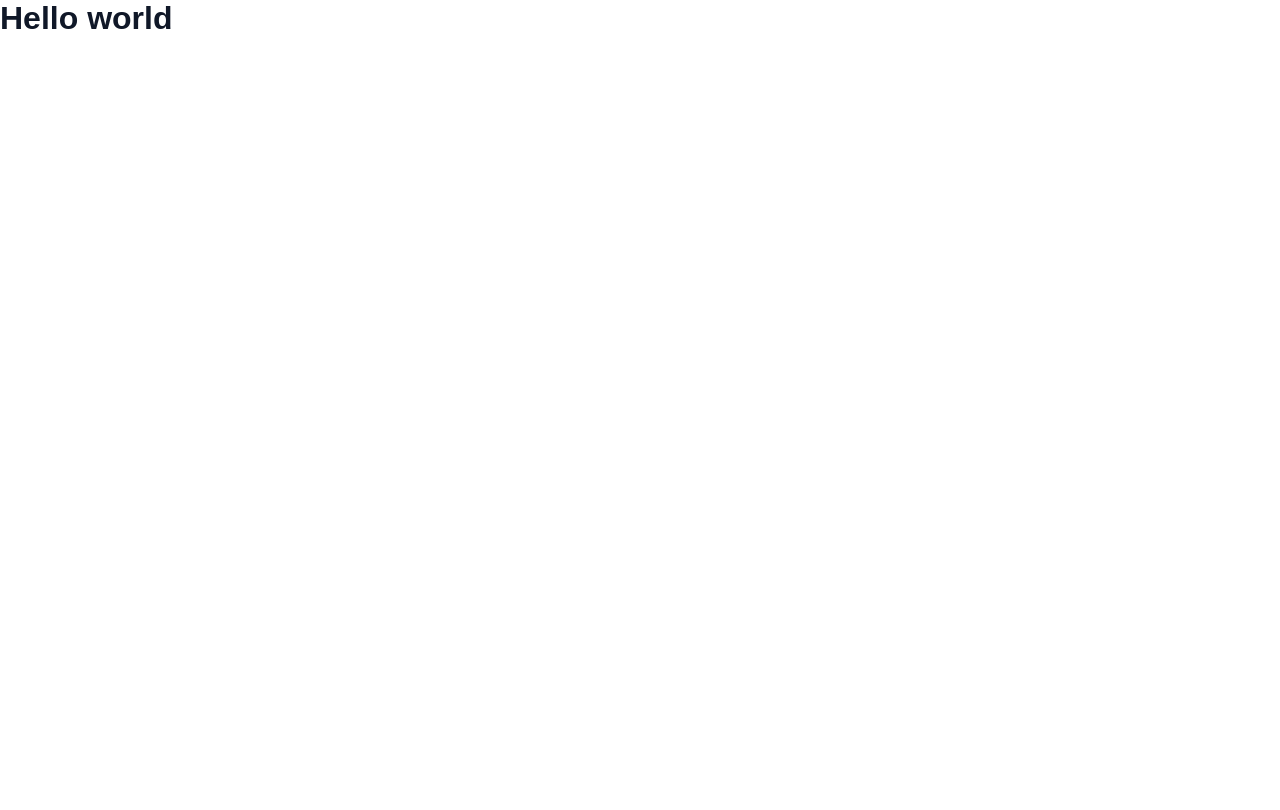
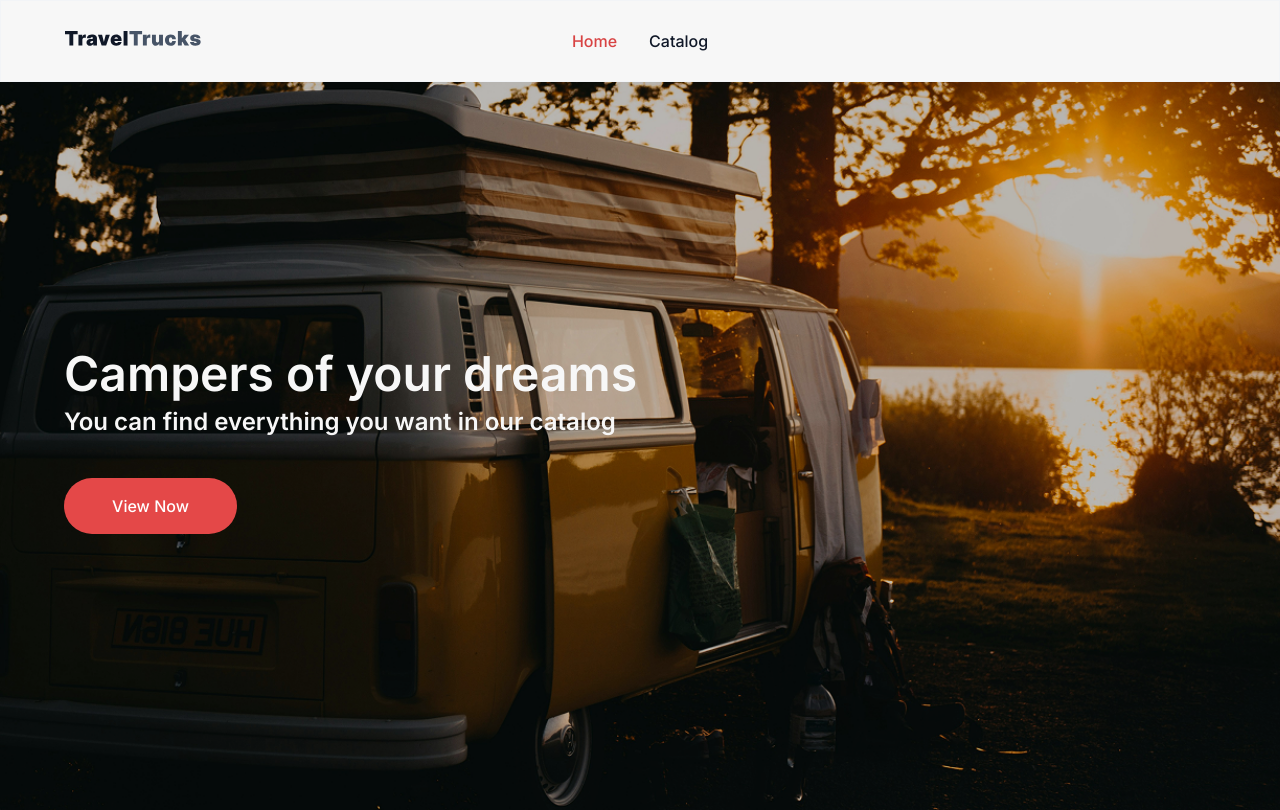
Before and after one commit to merci54/travel-trucks, a Next.js app: page / in a window 1280 px wide. Built offline with nearby package versions, Linux system fonts and the light colour scheme.

Commit message:
add header and home page

```diff
--- a/app/globals.css
+++ b/app/globals.css
@@ -11,6 +11,55 @@
   --main: #101828;
 }
 
+.H1 {
+  font-size: 48px;
+  line-height: 32px;
+  font-weight: 600;
+}
+
+.H2 {
+  font-size: 24px;
+  line-height: 32px;
+  font-weight: 600;
+}
+.H3 {
+  font-size: 20px;
+  line-height: 24px;
+  font-weight: 600;
+}
+.Body {
+  font-size: 16px;
+  line-height: 24px;
+  font-weight: 400;
+}
+.Body2 {
+  font-size: 16px;
+  line-height: 24px;
+  font-weight: 500;
+}
+.Button {
+  display: block;
+  text-align: center;
+  font-size: 16px;
+  line-height: 24px;
+  font-weight: 500;
+  letter-spacing: -0.5%;
+
+  border-radius: 200px;
+  background-color: var(--button);
+  color: var(--white);
+  padding: 16px 0;
+}
+
+.Button:hover {
+  background-color: var(--button-hover);
+}
+.ButtonUnderline {
+  font-size: 16px;
+  line-height: 24px;
+  font-weight: 400;
+}
+
 html,
 body {
   max-width: 100vw;
@@ -20,7 +69,7 @@ body {
 body {
   color: var(--main);
   background: var(--white);
-  font-family: Arial, Helvetica, sans-serif;
+  font-family: Inter, sans-serif;
   -webkit-font-smoothing: antialiased;
   -moz-osx-font-smoothing: grayscale;
 }
--- a/app/layout.tsx
+++ b/app/layout.tsx
@@ -1,6 +1,7 @@
 import type { Metadata } from "next";
 import { Inter } from "next/font/google";
 import "./globals.css";
+import Header from "@/components/Header/Header";
 
 const InterSans = Inter({
   variable: "--font-inter-sans",
@@ -20,7 +21,10 @@ export default function RootLayout({
 }>) {
   return (
     <html lang="en">
-      <body className={InterSans.variable}>{children}</body>
+      <body className={InterSans.variable}>
+        <Header />
+        {children}
+      </body>
     </html>
   );
 }
--- /dev/null
+++ b/app/page.module.css
@@ -0,0 +1,32 @@
+.main {
+  background-image: url('/background/background.png');
+  background-repeat: no-repeat;
+  background-position: center;
+  background-size: cover;
+}
+
+.wrapper {
+  display: flex;
+  align-items: center;
+
+  height: calc(100vh - 72px);
+}
+
+.mainBlock {
+  color: var(--inputs);
+}
+
+.title {
+  margin-bottom: 16px;
+  composes: H1 from global;
+}
+
+.desc {
+  margin-bottom: 40px;
+  composes: H2 from global;
+}
+
+.btn {
+  width: 173px;
+  composes: Button from global;
+}
--- a/app/page.tsx
+++ b/app/page.tsx
@@ -1,9 +1,23 @@
-import "modern-normalize";
+import 'modern-normalize';
+import css from './page.module.css';
+import Container from '@/components/Container/Container';
+import Link from 'next/link';
 
 export default function Home() {
   return (
-    <div>
-      <h1>Hello world</h1>
-    </div>
+    <main className={css.main}>
+      <Container>
+        <div className={css.wrapper}>
+          <div className={css.mainBlock}>
+            <h1 className={css.title}>Campers of your dreams</h1>
+            <p className={css.desc}>You can find everything you want in our catalog</p>
+
+            <Link className={css.btn} href={'/campers'}>
+              View Now
+            </Link>
+          </div>
+        </div>
+      </Container>
+    </main>
   );
 }
--- /dev/null
+++ b/components/Container/Container.module.css
@@ -0,0 +1,5 @@
+.container {
+  max-width: 1440px;
+  margin: 0 auto;
+  padding: 0 64px;
+}
--- /dev/null
+++ b/components/Container/Container.tsx
@@ -0,0 +1,5 @@
+import css from './Container.module.css';
+
+export default function Container({ children }: { children: React.ReactNode }) {
+  return <div className={css.container}>{children}</div>;
+}
--- a/components/Header/Header.module.css
+++ b/components/Header/Header.module.css
@@ -0,0 +1,43 @@
+.header {
+  background-color: var(--inputs);
+  border: 1px solid var(--badges);
+}
+
+.wrapper {
+  display: flex;
+  justify-content: space-between;
+  align-items: center;
+}
+
+.logo {
+  margin: 28px 0;
+  cursor: pointer;
+}
+
+.menuList {
+  list-style: none;
+  display: flex;
+  gap: 32px;
+  justify-content: center;
+  flex: 1;
+}
+
+.menuItem {
+  cursor: pointer;
+  margin: 28px 0;
+
+  composes: Body2 from global;
+}
+
+.empty {
+  display: block;
+  width: 136px;
+}
+
+.menuItem:hover {
+  color: var(--button);
+}
+
+.active {
+  color: var(--button-hover);
+}
--- a/components/Header/Header.tsx
+++ b/components/Header/Header.tsx
@@ -1,5 +1,39 @@
-import css from "./Header.module.css";
+'use client';
+
+import { usePathname } from 'next/navigation';
+import css from './Header.module.css';
+import Link from 'next/link';
+import Container from '../Container/Container';
+import Image from 'next/image';
 
 export default function Header() {
-  return <div className={css.header}>Header</div>;
+  const pathname = usePathname();
+  console.log(pathname);
+  return (
+    <header className={css.header}>
+      <Container>
+        <div className={css.wrapper}>
+          <Link href="/">
+            <Image
+              className={css.logo}
+              src="/logo/logo.svg"
+              alt="TravelTrucks"
+              width={136}
+              height={16}
+            />
+          </Link>
+
+          <ul className={css.menuList}>
+            <li className={`${css.menuItem} ${pathname === '/' ? css.active : ''}`}>
+              <Link href="/">Home</Link>
+            </li>
+            <li className={`${css.menuItem} ${pathname === '/campers' ? css.active : ''}`}>
+              <Link href="/campers">Catalog</Link>
+            </li>
+          </ul>
+          <div className={css.empty}> </div>
+        </div>
+      </Container>
+    </header>
+  );
 }
```
Also changed, not shown: .prettierrc.json (added), public/logo/logo.svg (added).
